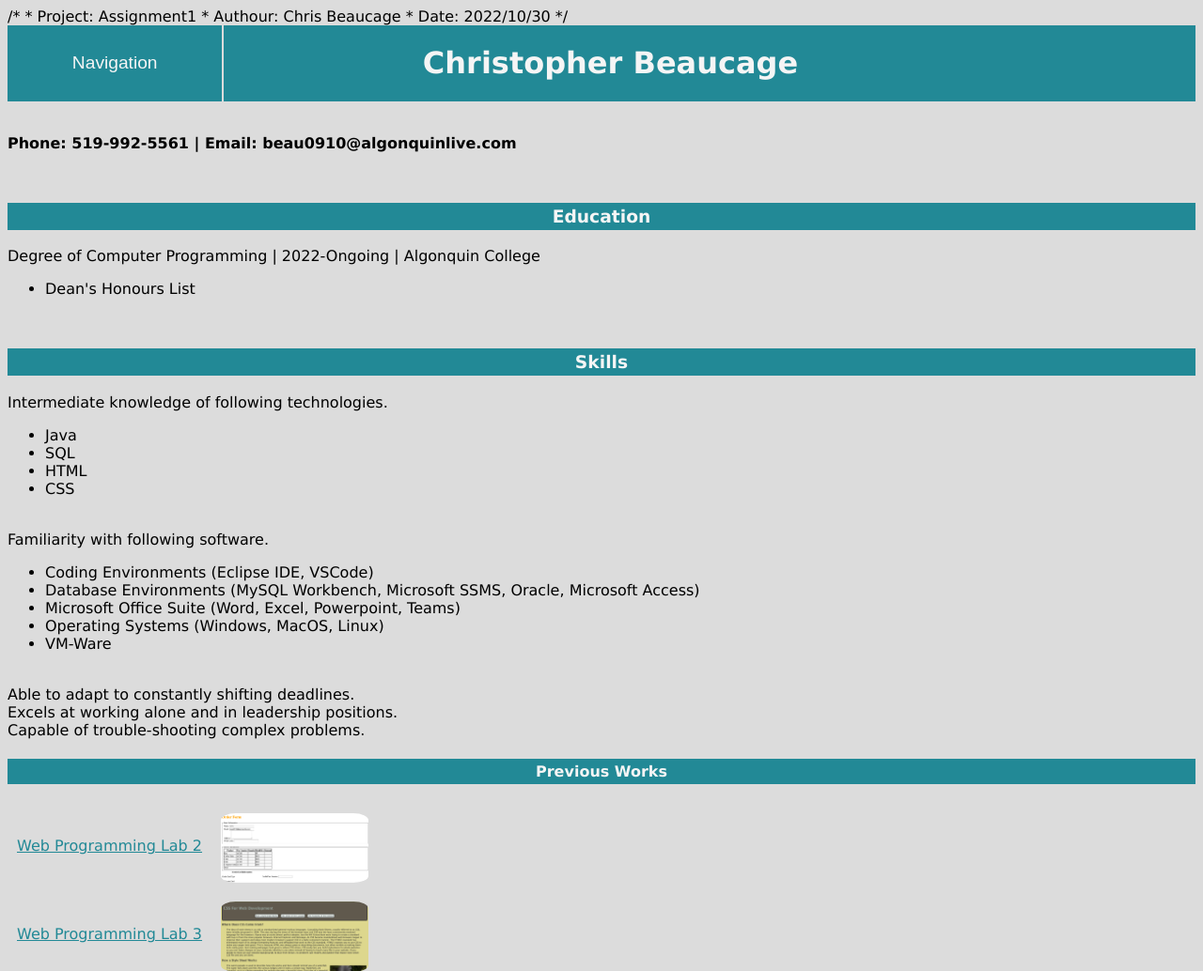
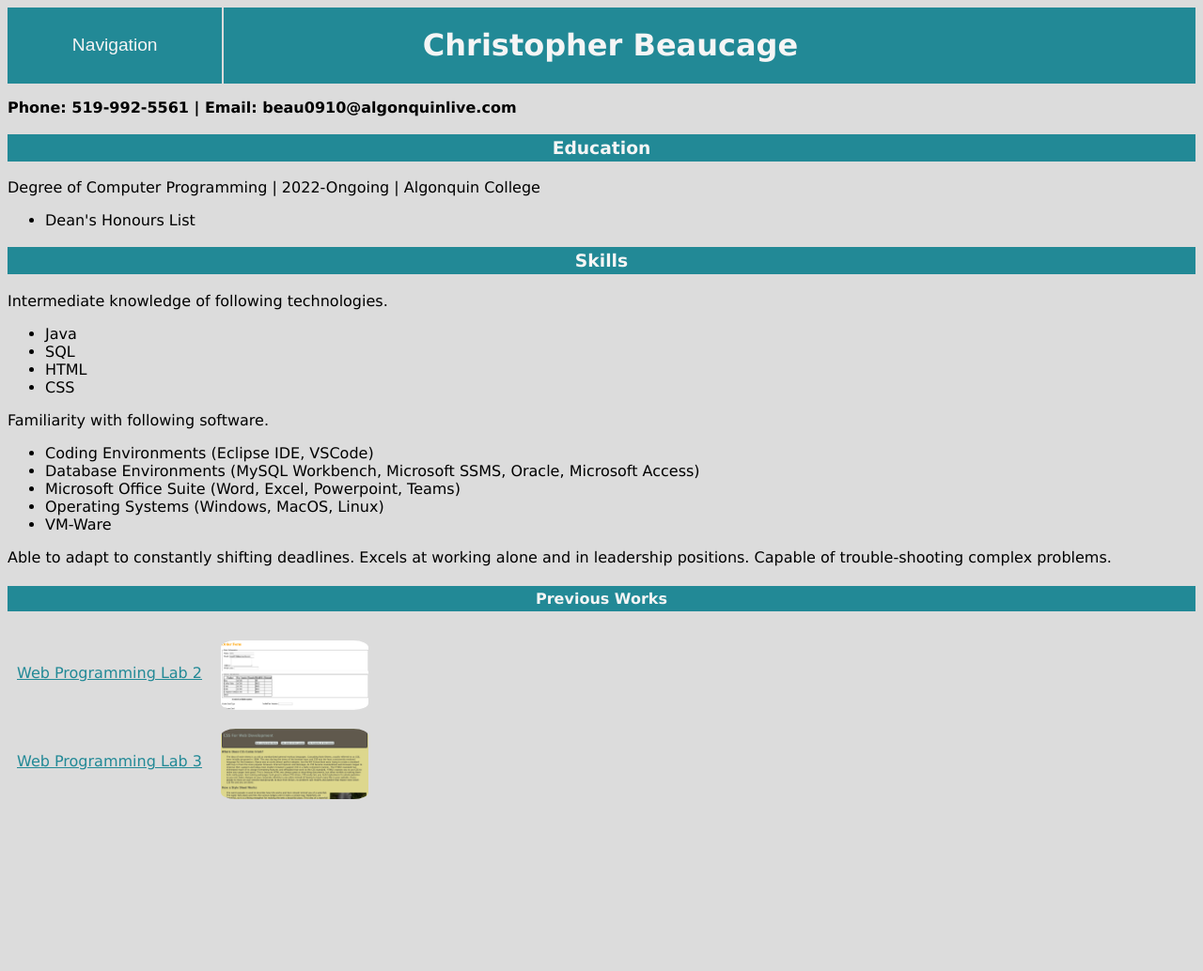
Before and after one commit to CJBeaucage/Beaucage_Christopher_CST8285_311, a PHP site: page /resume.html in a window 1280 px wide. Shown: the top 1034 px of the page at 94% size. After the commit the page ends 851 px from the top, so only its background shows below. Run offline with PHP 8.4, Linux system fonts and the light colour scheme.

Commit message:
Assignment1 Final & Validated

```diff
--- a/Assignment1/Assignment1.css
+++ b/Assignment1/Assignment1.css
@@ -106,7 +106,7 @@ h4 {
   padding: 4px;
 }
 
-p {
+.AboutMe {
   white-space: pre-line;
 }
 
@@ -272,6 +272,7 @@ footer {
   position: relative;
   width: auto;
   box-shadow: 0px 2px 2px 0px #02383f;
+  white-space: pre-line;
 }
 
 .Course>img {
--- a/Assignment1/courses.html
+++ b/Assignment1/courses.html
@@ -1,11 +1,5 @@
 <!DOCTYPE html>
 <html lang="en">
-
-    /*
-    * Project: Assignment1
-    * Authour: Chris Beaucage
-    * Date: 2022/10/30
-    */
 
 <head>
     <meta charset="UTF-8">
--- a/Assignment1/resume.html
+++ b/Assignment1/resume.html
@@ -1,11 +1,6 @@
 <!DOCTYPE html>
 <html lang="en">
 
-    /*
-    * Project: Assignment1
-    * Authour: Chris Beaucage
-    * Date: 2022/10/30
-    */
 
 <head>
     <meta charset="UTF-8">
@@ -37,15 +32,15 @@
         <b>Phone: 519-992-5561 | Email: beau0910@algonquinlive.com</b>
     </p>
 
-    <p>
+    <div>
     <h3>Education</h3>
     Degree of Computer Programming | 2022-Ongoing | Algonquin College
     <ul>
         <li>Dean's Honours List</li>
     </ul>
-    </p>
+</div>
 
-    <p>
+    <div>
     <h3>Skills</h3>
     Intermediate knowledge of following technologies.
     <ul>
@@ -63,9 +58,9 @@
         </li>
 
     </ul>
-    </p>
+</div>
 
-    <p>
+    <div>
         Familiarity with following software.
     <ul>
         <li>
@@ -84,7 +79,7 @@
             VM-Ware
         </li>
     </ul>
-    </p>
+</div>
     <p>
         Able to adapt to constantly shifting deadlines.
         Excels at working alone and in leadership positions.
```
Also changed, not shown: Assignment1/index.html (+1 -6 lines).
